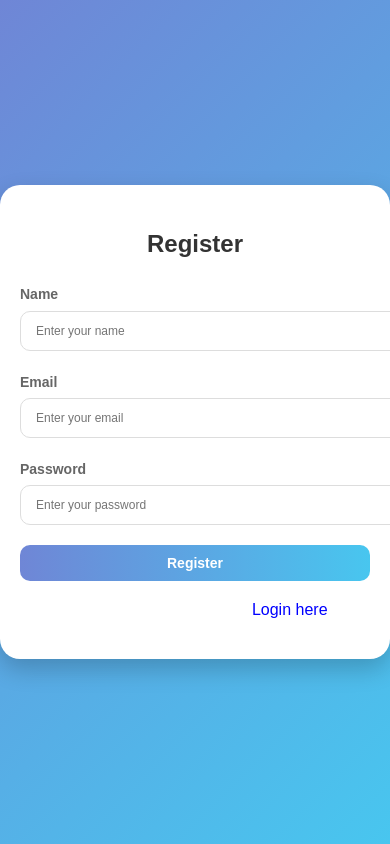
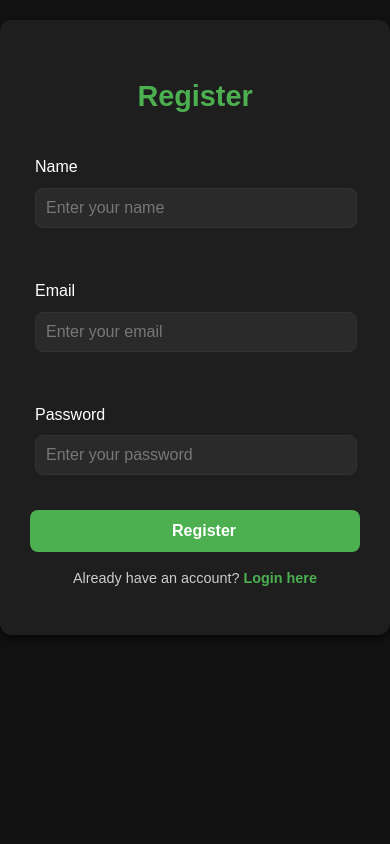
Before and after one commit to PIYUSHAG12345/job_rashpi, a React (Vite) app in the folder frontend/: page /register in a window 390 px wide. Built offline with nearby package versions, Linux system fonts and the light colour scheme; no server answers.

Commit message:
correctinghome

```diff
--- a/frontend/src/App.jsx
+++ b/frontend/src/App.jsx
@@ -4,7 +4,7 @@ import Login from "./components/Auth/Login.jsx";
 import Arena from "./components/Pages/Arena.jsx";
 import AppRoutes from "./routes.jsx";
 import { Toaster } from "react-hot-toast";
-import Home from "./components/pages/home.jsx";
+import Home from "./components/Pages/home.jsx";
 import ProtectedRoute from "./components/PrivateRoute.jsx";
 import QuestionsPage from "./components/Pages/Platforms/Questions.jsx";
 import PlatformList from "./components/Pages/Platforms/PlatformList.jsx";
@@ -30,7 +30,7 @@ const App = () => {
         {/* Public Route */}
         <Route path="/login" element={<Login />} />
         <Route path="/" element={<Home />} />
-        <Route path="/resources" element={<ResourcesPage/>}/>
+        <Route path="/resources" element={<ProtectedRoute element={<ResourcesPage/>}/>}/>
         <Route path="/companiespage" element={<CompaniesPage />}/>
         <Route path="/register" element={<Register/>}/>
 
--- a/frontend/src/components/Auth/Login.css
+++ b/frontend/src/components/Auth/Login.css
@@ -1,71 +1,98 @@
-/* Login.css */
+/* General styles for dark theme */
+/* body {
+  background-color: #121212;
+  color: #ffffff;
+  font-family: Arial, sans-serif;
+  margin: 0;
+  padding: 0;
+  height: 100vh;
+  display: flex;
+  justify-content: center;
+  align-items: center;
+} */
+
+/* Container styles */
 .login-container {
   display: flex;
-  background: linear-gradient(135deg, #6f86d6, #48c6ef);
-
   justify-content: center;
   align-items: center;
-  height: 100vh;
-  background-color: #f0f0f0;
+  width: 100%;
+  height: 100%;
+  margin-top:10%;
+  padding: 10px;
 }
 
 .login-form {
-  background: #fff;
-  padding: 2rem;
-  border-radius: 10px;
-  box-shadow: 0 4px 10px rgba(0, 0, 0, 0.1);
+  background-color: #1e1e1e;
+  padding: 30px;
+  border-radius: 12px;
+  box-shadow: 0px 4px 10px rgba(0, 0, 0, 0.7);
   width: 100%;
   max-width: 400px;
+  text-align: center;
 }
 
+/* Heading styles */
 .login-form h2 {
-  text-align: center;
-  margin-bottom: 1.5rem;
-  color: #333;
+  color: #4caf50;
+  margin-bottom: 20px;
+  font-size: 1.8rem;
 }
 
+/* Form input group */
 .input-group {
-  margin-bottom: 1rem;
+  margin-bottom: 20px;
+  text-align: left;
+  padding: 15px;
+  padding-right: 25px;
+  padding-left: 5px;
 }
 
 .input-group label {
   display: block;
-  font-weight: bold;
-  margin-bottom: 0.5rem;
-  color: #555;
+  color: #ffffff;
+  margin-bottom: 8px;
+  font-size: 1rem;
 }
 
 .input-group input {
   width: 100%;
-  padding: 0.8rem;
-  border: 1px solid #ddd;
-  border-radius: 5px;
-  outline: none;
-  transition: all 0.3s ease;
+  padding: 10px;
+  border: 1px solid #333333;
+  border-radius: 8px;
+  background-color: #2a2a2a;
+  color: #ffffff;
+  font-size: 1rem;
+}
+
+.input-group input::placeholder {
+  color: #777777;
 }
 
 .input-group input:focus {
-  border-color: #007bff;
-  box-shadow: 0 0 3px rgba(0, 123, 255, 0.5);
+  border-color: #4caf50;
+  outline: none;
 }
 
+/* Button styles */
 button {
   width: 100%;
-  padding: 0.8rem;
-  background-color: #007bff;
-  color: #fff;
+  padding: 12px;
+  font-size: 1rem;
+  font-weight: bold;
   border: none;
-  border-radius: 5px;
-  font-weight: bold;
+  border-radius: 8px;
+  background-color: #4caf50;
+  color: #ffffff;
   cursor: pointer;
   transition: background-color 0.3s ease;
 }
 
 button:disabled {
-  background-color: #6c757d;
+  background-color: #777777;
   cursor: not-allowed;
 }
 
-button:hover:not(:disabled) {
-  background-color: #0056b3;
+button:hover:enabled {
+  background-color: #66bb6a;
 }
--- a/frontend/src/components/Auth/Signup.css
+++ b/frontend/src/components/Auth/Signup.css
@@ -1,107 +1,113 @@
-/* Background Styling */
-/* body {
+/* General styles for dark theme
+body {
+  background-color: #121212;
+  color: #ffffff;
+  font-family: Arial, sans-serif;
   margin: 0;
-  font-family: 'Poppins', sans-serif;
+  padding: 0;
+  height: 100vh;
   display: flex;
   justify-content: center;
   align-items: center;
 } */
 
-/* Register Container Styling */
+/* Container styles */
 .register-container {
   display: flex;
-  background: linear-gradient(135deg, #6f86d6, #48c6ef);
-
   justify-content: center;
   align-items: center;
-  height: 100vh;
   width: 100%;
+  height: 100%;
+  margin-top: 5%;
 }
 
 .register-box {
-  background: white;
-  width: 400px;
+  background-color: #1e1e1e;
   padding: 30px;
-  border-radius: 20px;
-  box-shadow: 0 10px 25px rgba(0, 0, 0, 0.2);
+  border-radius: 12px;
+  box-shadow: 0px 4px 10px rgba(0, 0, 0, 0.7);
+  width: 100%;
+  max-width: 400px;
   text-align: center;
 }
 
+/* Heading styles */
 .register-box h2 {
+  color: #4caf50;
   margin-bottom: 20px;
-  font-size: 28px;
-  color: #333;
-  font-weight: bold;
+  font-size: 1.8rem;
 }
 
+/* Form input group */
 .input-group {
   margin-bottom: 20px;
   text-align: left;
+  padding-left: 5px;
 }
 
 .input-group label {
-  font-size: 14px;
-  color: #666;
-  margin-bottom: 5px;
   display: block;
+  color: #ffffff;
+  margin-bottom: 8px;
+  font-size: 1rem;
 }
 
 .input-group input {
   width: 100%;
-  padding: 12px 15px;
-  border: 1px solid #ddd;
-  border-radius: 10px;
-  font-size: 14px;
-  outline: none;
-  transition: border 0.3s ease, box-shadow 0.3s ease;
+  padding: 10px;
+  border: 1px solid #333333;
+  border-radius: 8px;
+  background-color: #2a2a2a;
+  color: #ffffff;
+  font-size: 1rem;
+}
+
+.input-group input::placeholder {
+  color: #777777;
 }
 
 .input-group input:focus {
-  border-color: #48c6ef;
-  box-shadow: 0 0 8px rgba(72, 198, 239, 0.4);
+  border-color: #4caf50;
+  outline: none;
 }
 
-/* Register Button Styling */
+/* Button styles */
 .register-btn {
   width: 100%;
-  background: linear-gradient(90deg, #6f86d6, #48c6ef);
+  padding: 12px;
+  font-size: 1rem;
+  font-weight: bold;
+  padding-left: 30px;
   border: none;
-  color: white;
-  padding: 12px;
-  font-size: 16px;
-  font-weight: bold;
-  border-radius: 10px;
+  border-radius: 8px;
+  background-color: #4caf50;
+  color: #ffffff;
   cursor: pointer;
-  transition: background 0.3s ease, transform 0.3s ease;
-}
-
-.register-btn:hover {
-  transform: scale(1.05);
-  background: linear-gradient(90deg, #48c6ef, #6f86d6);
+  transition: background-color 0.3s ease;
 }
 
 .register-btn:disabled {
-  background: #aaa;
+  background-color: #777777;
   cursor: not-allowed;
 }
 
-/* Responsive Design */
-@media (max-width: 480px) {
-  .register-box {
-    width: 90%;
-    padding: 20px;
-  }
+.register-btn:hover:enabled {
+  background-color: #66bb6a;
+}
 
-  .register-box h2 {
-    font-size: 24px;
-  }
+/* Redirect link */
+.redirect-link {
+  margin-top: 15px;
+  font-size: 0.9rem;
+  color: #cccccc;
+}
 
-  .input-group input {
-    font-size: 12px;
-  }
+.redirect-link span {
+  color: #4caf50;
+  font-weight: bold;
+  cursor: pointer;
+}
 
-  .register-btn {
-    font-size: 14px;
-    padding: 10px;
-  }
+.redirect-link span:hover {
+  text-decoration: underline;
 }
--- a/frontend/src/components/Auth/Signup.jsx
+++ b/frontend/src/components/Auth/Signup.jsx
@@ -1,9 +1,8 @@
 import React, { useState } from "react";
-import "./Signup.css";
+import "./Signup.css"; // Import the dark theme CSS
 import axios from "axios";
 import toast from "react-hot-toast";
 import { useNavigate } from "react-router-dom";
-import { Navigate } from "react-router-dom";
 
 const Register = () => {
   const [name, setName] = useState("");
@@ -13,39 +12,34 @@ const Register = () => {
   const navigate = useNavigate();
 
   const handleRegister = async (e) => {
-    e.preventDefault(); // Prevent default form submission
-    setLoading(true); // Show loading state
+    e.preventDefault();
+    setLoading(true);
 
     try {
-      // API call to register user
-      const response = await axios.post("http://localhost:4000/user/register", {
-        name,
-        email,
-        password,
-      },
-      {
-        withCredentials : true,
-        headers : {"Content-Type" : "application/json"},
-      }
-    );
+      const response = await axios.post(
+        "http://localhost:4000/user/register",
+        { name, email, password },
+        {
+          withCredentials: true,
+          headers: { "Content-Type": "application/json" },
+        }
+      );
 
-      setTimeout(()=>{
+      setTimeout(() => {
         toast.success("Registration successful!");
-        setTimeout(()=>{
+        setTimeout(() => {
           navigate("/arena");
-        },1000);
-      },1000);
-       // Redirect to Login after delay
+        }, 1000);
+      }, 1000);
 
-      console.log(response.data); // Log response for debugging
+      console.log(response.data);
     } catch (error) {
-      // Enhanced error handling
       const errorMessage =
         error.response?.data?.message || "Failed to register. Please try again.";
       console.error(errorMessage);
       toast.error(errorMessage);
     } finally {
-      setLoading(false); // Reset loading state
+      setLoading(false);
     }
   };
 
@@ -54,7 +48,6 @@ const Register = () => {
       <div className="register-box">
         <h2>Register</h2>
         <form onSubmit={handleRegister}>
-          {/* Input for Name */}
           <div className="input-group">
             <label htmlFor="name">Name</label>
             <input
@@ -64,11 +57,8 @@ const Register = () => {
               value={name}
               onChange={(e) => setName(e.target.value)}
               required
-              aria-label="Enter your name"
             />
           </div>
-
-          {/* Input for Email */}
           <div className="input-group">
             <label htmlFor="email">Email</label>
             <input
@@ -78,11 +68,8 @@ const Register = () => {
               value={email}
               onChange={(e) => setEmail(e.target.value)}
               required
-              aria-label="Enter your email"
             />
           </div>
-
-          {/* Input for Password */}
           <div className="input-group">
             <label htmlFor="password">Password</label>
             <input
@@ -92,31 +79,20 @@ const Register = () => {
               value={password}
               onChange={(e) => setPassword(e.target.value)}
               required
-              aria-label="Enter your password"
             />
           </div>
-
-          {/* Submit Button */}
           <button
             type="submit"
             className="register-btn"
             disabled={loading}
-            aria-label="Register"
           >
             {loading ? "Registering..." : "Register"}
           </button>
         </form>
-
-        {/* Login Link */}
         <div className="redirect-link">
           <p>
             Already have an account?{" "}
-            <span
-              onClick={() => navigate("/login")}
-              style={{ color: "blue", cursor: "pointer" }}
-            >
-              Login here
-            </span>
+            <span onClick={() => navigate("/login")}>Login here</span>
           </p>
         </div>
       </div>
--- a/frontend/src/components/Pages/Arena.jsx
+++ b/frontend/src/components/Pages/Arena.jsx
@@ -34,6 +34,8 @@ const Arena = () => {
 
   const handleLogout = () => {
     // Clear any session data or authentication state if needed
+    document.cookie = "authToken=; expires=Thu, 01 Jan 1970 00:00:00 UTC; path=/;";
+
     localStorage.removeItem("authToken");
     navigate("/");
   };
--- a/frontend/src/routes.jsx
+++ b/frontend/src/routes.jsx
@@ -1,6 +1,6 @@
 import React from "react";
 import { Routes, Route, Router } from "react-router-dom";
-import Home from "./components/pages/home";
+import Home from "./components/Pages/home";
 import About from "./components/Pages/About";
 import Contact from "./components/Pages/Contact";
 import Error404 from "./components/Pages/Error404";
```
